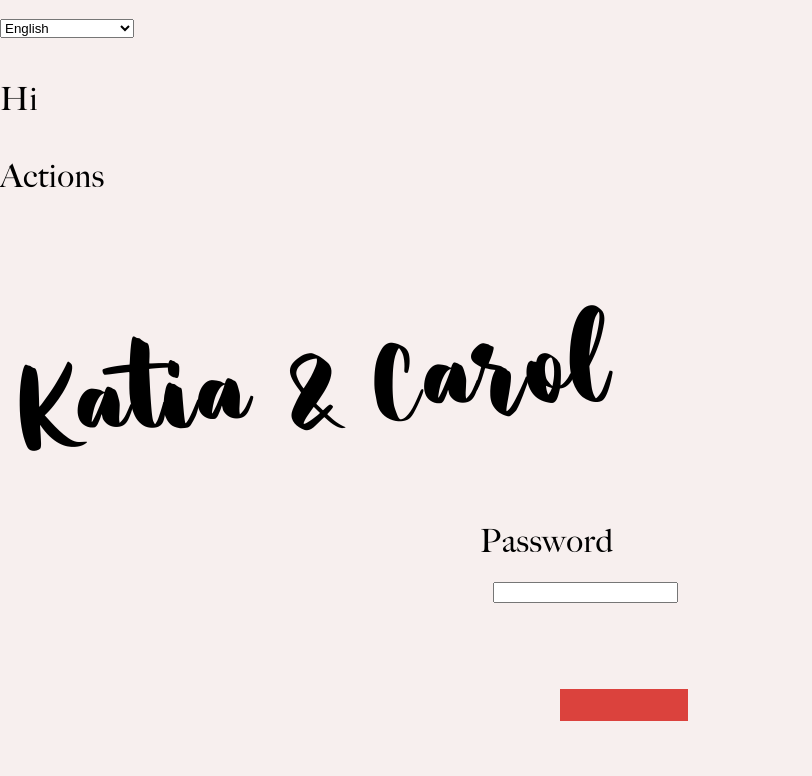
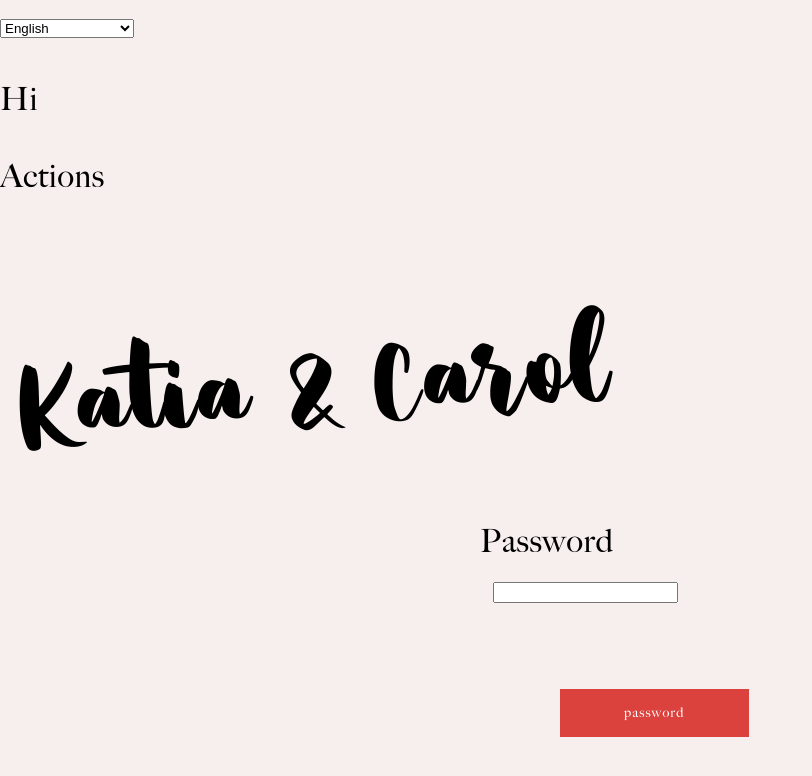
Before and after one commit to Katiasfihi/W-app, a React (Create React App) app: page /login in a window 1280 px wide. Shown: the top 776 px of the page, without its empty margins (0-812 px from the left). Built offline with nearby package versions, Linux system fonts and the light colour scheme.

Commit message:
fixing password login - translation working for all the components but broken router

```diff
--- a/src/App.js
+++ b/src/App.js
@@ -7,7 +7,7 @@ import Pages from './components/pages/Pages'
 import Rsvp from './components/rsvp/Rsvp';
 import Thankyou from './components/thank-you/Thankyou';
 
-import { Translation } from "react-i18next";
+import { Translation, useTranslation } from "react-i18next";
 import ChangeLang from "./components/changeLang/ChangLang";
 
 import './App.css';
@@ -29,8 +29,12 @@ export default class App extends React.Component {
   };
   render() {
     const { t } = this.props;
-    console.log(t, 'eeeeeeeeeeeee')
+
+
+    console.log('eeeeeeeeeeeee', t )
     const { lang } = this.state;
+    console.log('lang', this.langChange)
+
     return (
       <div>
         <select
@@ -56,10 +60,17 @@ export default class App extends React.Component {
         <p className="textToChange">{t("Actions")}</p>
         <Router>
           <Switch>
-            <Route component={Login} getTranslate={t} path="/login"/>
+
+          {/* <Translation>{t =>  <Route component={Login} t={t} path="/login"/>}</Translation> */}
+
+            <Route component={Login} t={t} path="/login"/>
+
           </Switch>
           <Switch>
+          {/* <Translation>{t =>  <Pages Route component={Pages} t={t} path="/pages" />}</Translation> */}
+
             <Route component={Pages} path="/pages" />
+
           </Switch>
           <Switch>
             <Route component={Rsvp} path="/rsvp" />
--- a/src/components/login/Login.js
+++ b/src/components/login/Login.js
@@ -3,20 +3,19 @@ import React, { useState } from "react";
 import Form from "react-bootstrap/Form";
 import Button from "react-bootstrap/Button";
 import { useHistory } from 'react-router-dom';
-
 import "./Login.scss";
 
 
 
-
-function Login( {getTranslate} ) {
+function Login( {t} ) {
   const [password, setPassword] = useState("");
 
   const history = useHistory();
 
   function validateForm() {
-    setPassword('02072022')
-    history.push('/pages')
+    if (password === '02072022') {
+      history.push('/pages')
+    }
   }
 
   function handleSubmit(event) {
@@ -34,10 +33,12 @@ function Login( {getTranslate} ) {
             type="password"
             value={password}
             onChange={(e) => setPassword(e.target.value)}
+            onSubmit={(e) => setPassword('02072022')}
+
           />
         </Form.Group>
         <Button className='login-btn' block size="lg" type="submit" disabled={!password} onClick={()=> validateForm()}>
-        {/* {this.props.getTranslate} */}
+        password
         </Button>
       </Form>
     </div>
```
